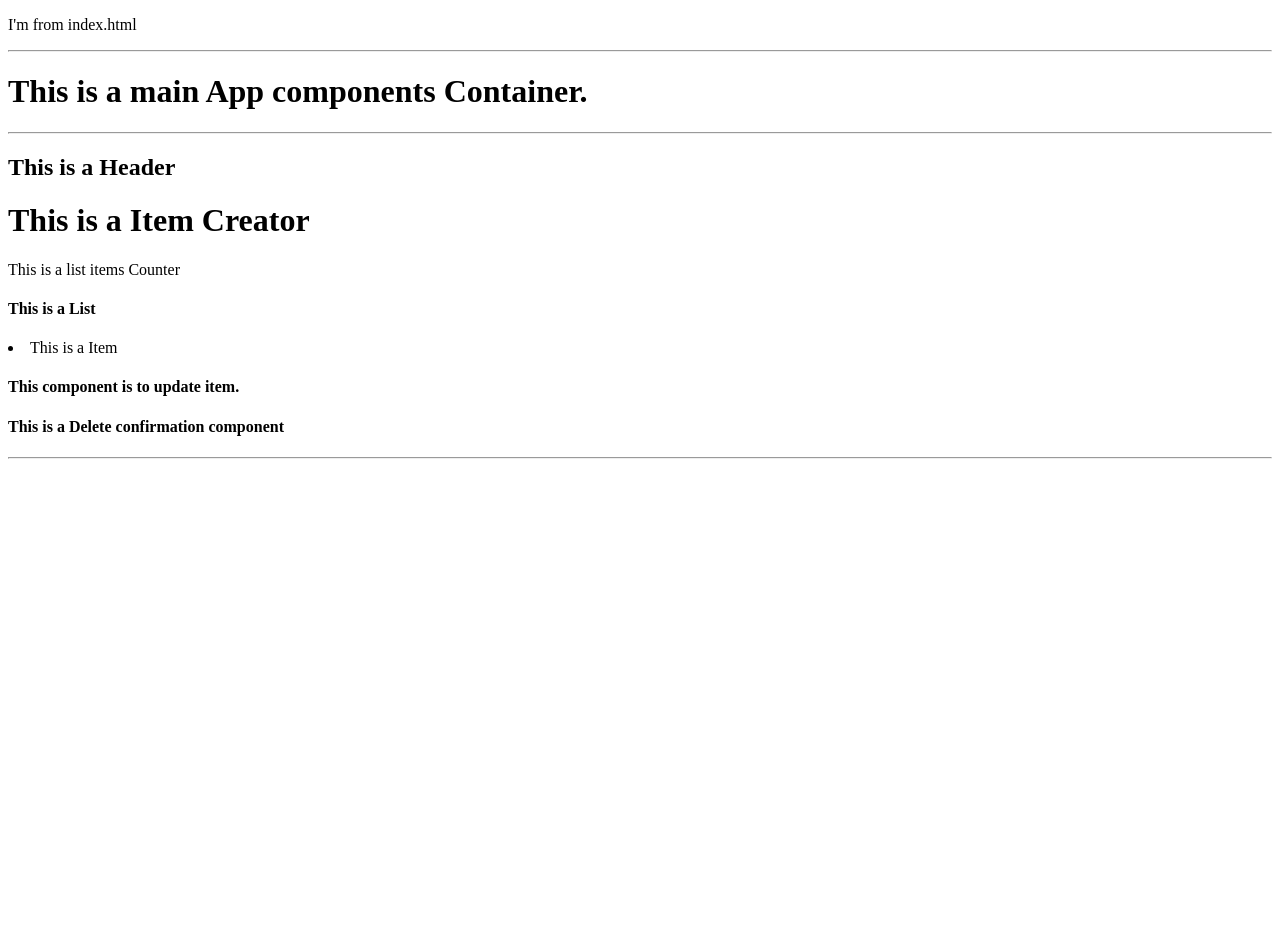
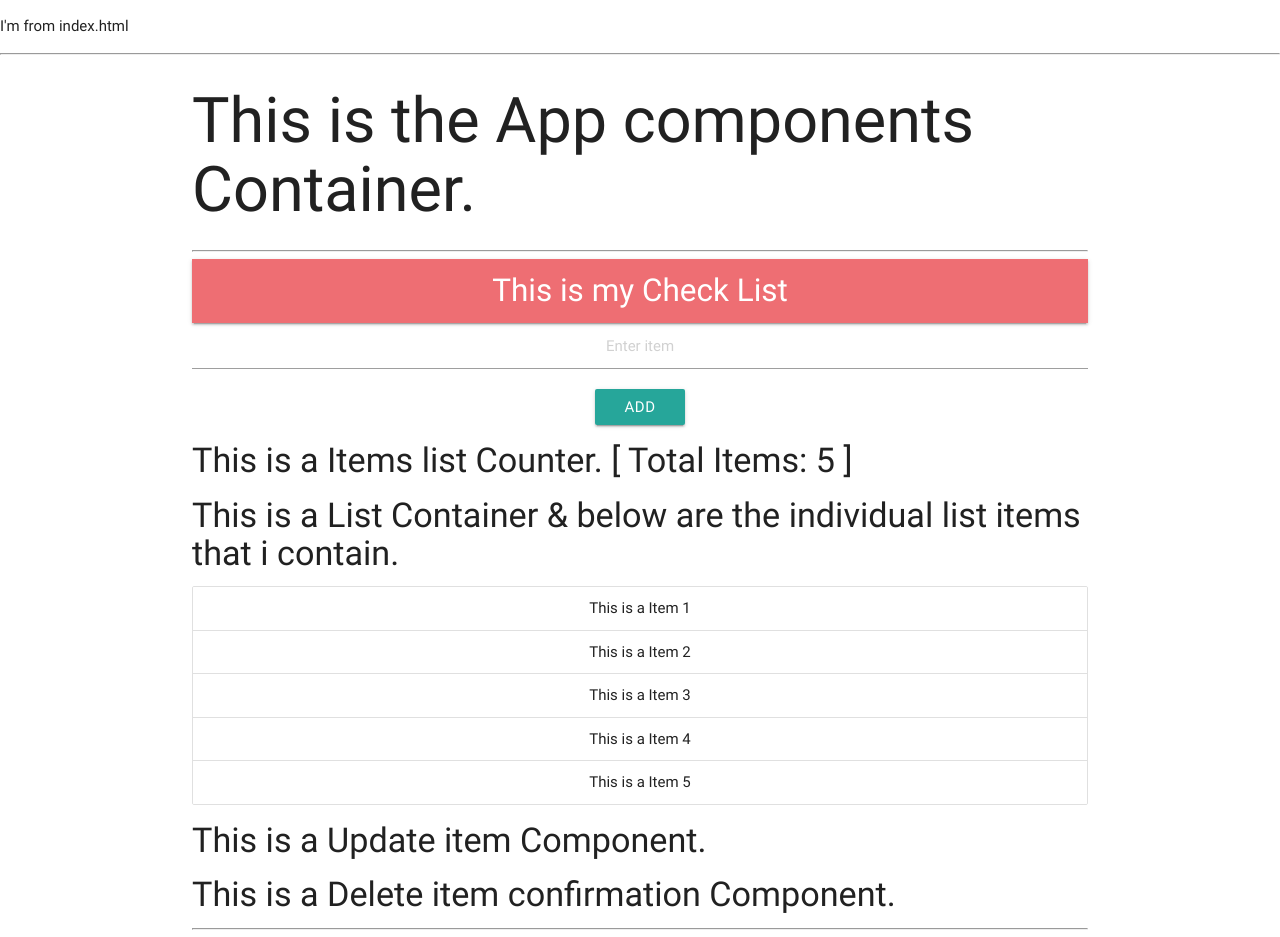
Before and after one commit to maosjs/todos, a React app: page / in a window 1280 px wide. Before the commit the page ends 800 px from the top, so only its background shows below. Built offline with nearby package versions, Linux system fonts and the light colour scheme; some packages are replaced by stand-ins of ours.

Commit message:
Hot reload react & babel target last 3 versions of fav browsers & node dev server

```diff
--- a/package.json
+++ b/package.json
@@ -4,7 +4,7 @@
   "description": "A Simple check list management app.",
   "main": "index.html",
   "scripts": {
-    "start": "webpack-dev-server",
+    "start": "node devServer.js",
     "build": "webpack"
   },
   "keywords": [
@@ -22,6 +22,7 @@
   },
   "homepage": "https://github.com/ospone/check_list-app#readme",
   "dependencies": {
+    "@babel/polyfill": "^7.0.0-beta.4",
     "react": "^16.0.0",
     "react-dom": "^16.0.0"
   },
@@ -30,6 +31,7 @@
     "babel-loader": "^7.1.2",
     "babel-preset-env": "^1.6.1",
     "babel-preset-react": "^6.24.1",
+    "react-hot-loader": "^3.0.0",
     "webpack": "^3.8.1",
     "webpack-dev-server": "^2.9.3"
   }
--- a/src/components/App.js
+++ b/src/components/App.js
@@ -4,20 +4,18 @@ import Header from './Header';
 import Create_item from './Create_item';
 import Counter from './Counter';
 import List from './List';
-import List_item from './List_item';
 import Update_item from './Update_item';
 import Delete_item from './Delete_item';
 
 const App = () => {
   return (
-    <div>
-      <h1>This is a main App components Container.</h1>
+    <div className={"container"}>
+      <h1>This is the App components Container.</h1>
       <hr />
         <Header />
         <Create_item />
         <Counter />
         <List />
-      <List_item />
         <Update_item />
         <Delete_item />
       <hr />
--- a/src/components/Counter.js
+++ b/src/components/Counter.js
@@ -2,7 +2,9 @@ import React from 'react';
 
 const Counter = () => {
   return (
-    <p>This is a list items Counter</p>
+    <div>
+      <h4>This is a Items list Counter. [ Total Items: 5 ]</h4>
+    </div>
   );
 };
 
--- a/src/components/Create_item.js
+++ b/src/components/Create_item.js
@@ -2,7 +2,10 @@ import React from 'react';
 
 const Create_item = () => {
   return (
-    <h1>This is a Item Creator</h1>
+    <div className={"center"}>
+      <input placeholder="Enter item" className={"center"} />
+      <button className={"btn"}>ADD</button>
+    </div>
   );
 };
 
--- a/src/components/Delete_item.js
+++ b/src/components/Delete_item.js
@@ -2,7 +2,7 @@ import React from 'react';
 
 const Delete_item = () => {
   return (
-    <h4>This is a Delete confirmation component</h4>
+    <h4>This is a Delete item confirmation Component.</h4>
   );
 };
 
--- a/src/components/Header.js
+++ b/src/components/Header.js
@@ -2,7 +2,12 @@ import React from 'react';
 
 const Header = () => {
   return (
-    <h2>This is a Header</h2>
+    <nav>
+      <div className={"nav-wrapper"}>
+        <div className={"brand-logo center"}>This is my Check List</div>
+      </div>
+    </nav>
+
   );
 };
 
--- a/src/components/List.js
+++ b/src/components/List.js
@@ -1,8 +1,12 @@
 import React from 'react';
+import List_item from './List_item';
 
 const List = () => {
   return (
-    <h4>This is a List</h4>
+    <div>
+      <h4>This is a List Container & below are the individual list items that i contain.</h4>
+      <List_item />
+    </div>
   );
 };
 
--- a/src/components/List_item.js
+++ b/src/components/List_item.js
@@ -2,7 +2,13 @@ import React from 'react';
 
 const List_item = () => {
   return (
-    <li>This is a Item</li>
+    <ul className={"collection"}>
+      <li className={"collection-item center"}>This is a Item 1</li>
+      <li className={"collection-item center"}>This is a Item 2</li>
+      <li className={"collection-item center"}>This is a Item 3</li>
+      <li className={"collection-item center"}>This is a Item 4</li>
+      <li className={"collection-item center"}>This is a Item 5</li>
+    </ul>
   );
 };
 
--- a/src/components/Update_item.js
+++ b/src/components/Update_item.js
@@ -2,7 +2,7 @@ import React from 'react';
 
 const Update_item = () => {
   return (
-    <h4>This component is to update item.</h4>
+    <h4>This is a Update item Component.</h4>
   );
 };
 
--- a/src/index.js
+++ b/src/index.js
@@ -1,8 +1,22 @@
 import React from 'react';
-import ReactDom from 'react-dom';
+import { render } from 'react-dom';
+import { AppContainer } from 'react-hot-loader';
 
-import App from './components/App.js';
+import App from './components/App';
 
 let root = document.getElementById('app');
 
-ReactDom.render(<App />, root);
+const hotRender = App => {
+  render(
+    <AppContainer>
+      <App />
+    </AppContainer>,
+    root
+  );
+};
+
+hotRender(App);
+
+if (module.hot) {
+  module.hot.accept('./components/App', () => { hotRender(App) });
+}
--- a/webpack.config.js
+++ b/webpack.config.js
@@ -1,23 +1,25 @@
+'use strict';
 /* This is the only webpack config file for now */
 // There will be different configs for 'PRODUCTION' & 'DEVELOPMENT' later.
-
+const webpack = require('webpack');
 const path = require('path');
 
 var config = {
   devtool: 'cheap-source-map',
 
-  devServer: {
-    contentBase: path.resolve(__dirname, 'dist')
-  },
-
-  entry: path.resolve(__dirname, 'src/index.js'),
+  entry: [
+    'react-hot-loader/patch',
+    path.resolve(__dirname, 'src/index.js')
+  ],
 
   output: {
     filename: 'bundle.js',
     path: path.resolve(__dirname, 'dist'),
   },
 
-  plugins: [],
+  plugins: [
+    new webpack.HotModuleReplacementPlugin()
+  ],
 
   module: {
     rules: [
```
Also changed, not shown: devServer.js (added, +29 -0 lines), .babelrc, dist/bundle.js, dist/index.html, 2 other files. Lines whose indentation alone changed are shown as unchanged.
